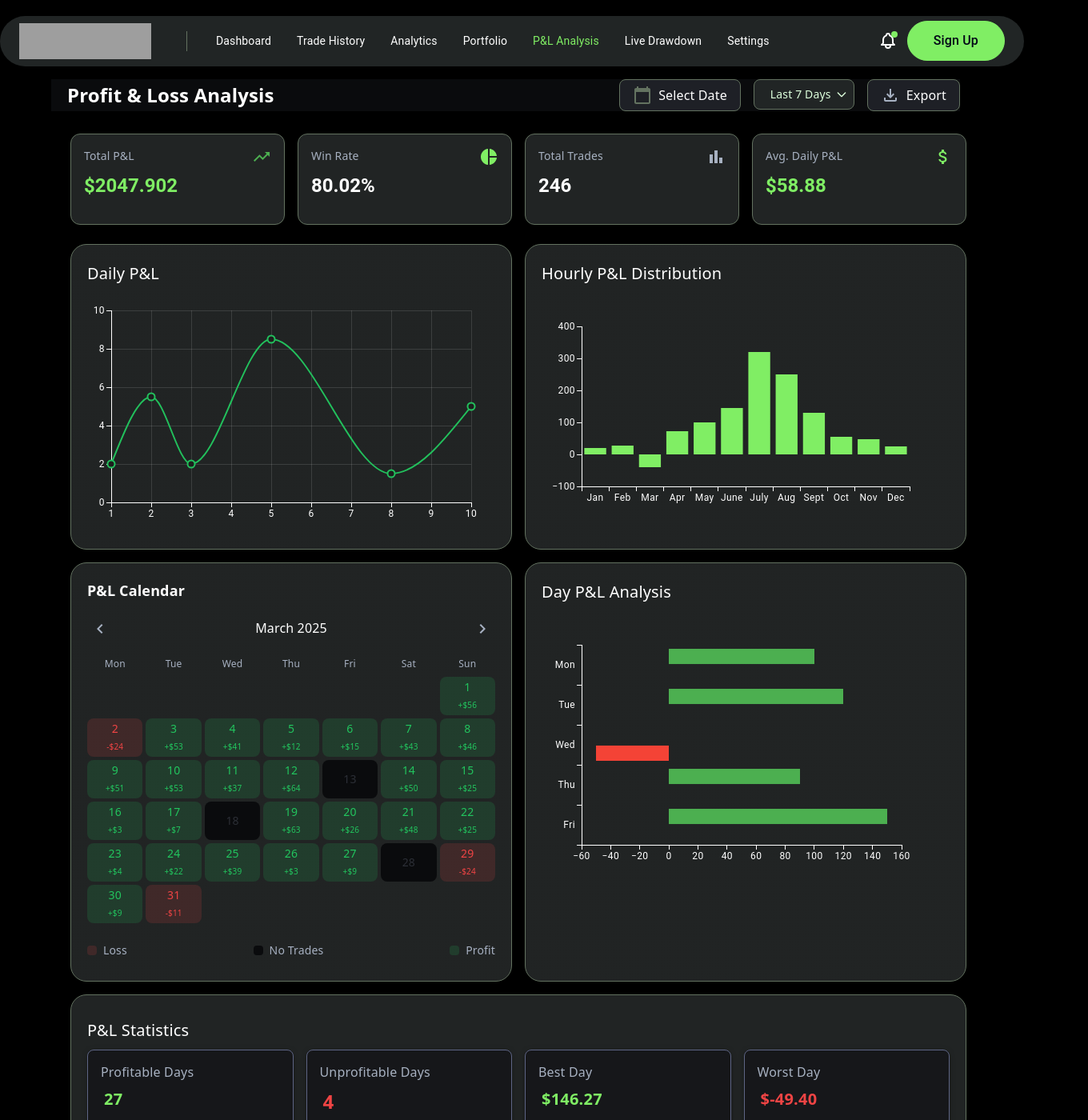
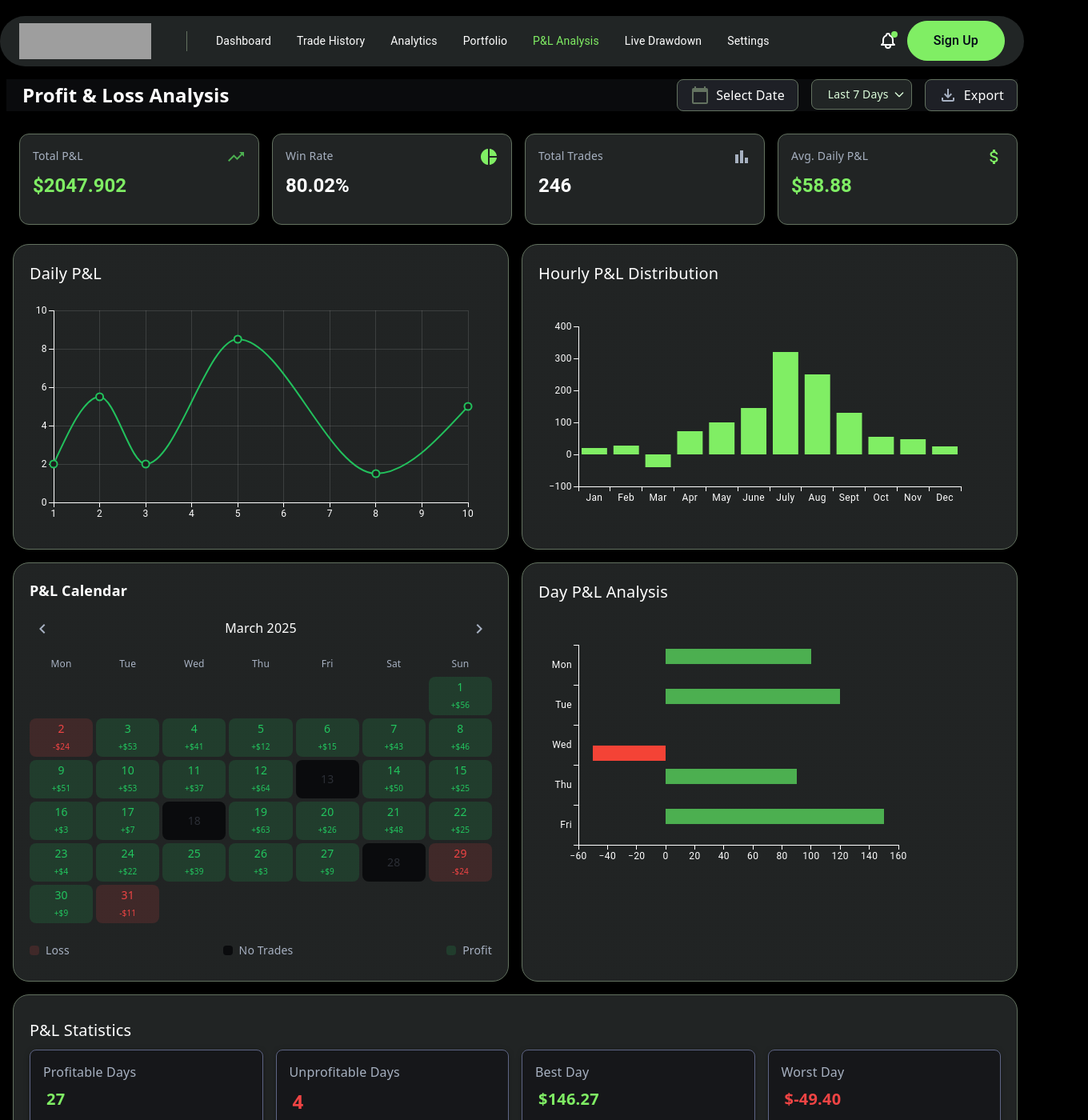
Before and after one commit to muchhar/dashboard, a React (Vite) app in the folder dashboard/: page /pnl-analysis in a window 1280 px wide. Shown: the top 1400 px of the page at 80% size, 1360 px wide, since content can reach past the window. Built offline with nearby package versions, Linux system fonts and the light colour scheme; grey boxes are pictures that could not be loaded.

Commit message:
update settings

```diff
--- a/dashboard/src/components/LiveDrawdown.jsx
+++ b/dashboard/src/components/LiveDrawdown.jsx
@@ -53,7 +53,7 @@ const LiveDropdown = () => {
     drawdown:`-$${Math.floor(Math.random() * 100000)} (${Math.floor(Math.random() * 100)})` , // Random drawdown between 0 and 100
   }));
   return (
-    <Box sx={{  textAlign: "left",ml:11,mt:2,mr:11 }}>
+    <Box sx={{  textAlign: "left",ml:2,mt:2,mr:2 }}>
       <Typography variant="h5"  fontWeight="bold" gutterBottom sx={{ textAlign: 'left',ml:0,pt:1 }}>
               Live Dropdown
       </Typography>
--- a/dashboard/src/components/Pnlanalysis.jsx
+++ b/dashboard/src/components/Pnlanalysis.jsx
@@ -340,9 +340,9 @@ function Pnlanalysis() {
   };
 
   return (
-    <Container maxWidth={false} disableGutters  sx={{ ml: 8}} > {/* Align left with margin */}
+    <Container maxWidth={false} disableGutters  sx={{ ml: 1}} > {/* Align left with margin */}
       {/* Account Overview Title */}
-      <Stack direction="row" display={isWideSc?'flex':'none'} alignItems="center" justifyContent="space-between" spacing={2} sx={{ pt: 2,mr:18 }}>
+      <Stack direction="row" display={isWideSc?'flex':'none'} alignItems="center" justifyContent="space-between" spacing={2} sx={{ pt: 2,mr:2 }}>
       <div className="flex flex-row items-center justify-between gap-4 w-full bg-[#0a0b0d] text-white text-base leading-6 font-sans">
       {/* Title */}
       <h2 className="text-2xl font-semibold leading-8 text-white ml-5 text-left">
@@ -500,7 +500,7 @@ function Pnlanalysis() {
   </Button>
   </Box>
 </Stack>
-<Grid container   sx={{ mt: 2.5, ml: 2,pr:18 }} >
+<Grid container   sx={{ mt: 2.5, ml: 1,pr:2 }} >
       {/* Total P&L Card */}
       <Grid  sx={{ width: cardWidth }}>
         <Card
@@ -675,7 +675,7 @@ function Pnlanalysis() {
       spacing={2} // Add spacing between cards
       alignItems="center"
       justifyContent="space-between"
-      sx={{pt:2,ml:3,pr:17}}
+      sx={{pt:2,ml:1,pr:2}}
     >
       {/* Cumulative Performance Card */}
       <Card
@@ -764,7 +764,7 @@ function Pnlanalysis() {
 
       <Stack direction={isWideScreen ? 'row' : 'column'} spacing={2} // Add spacing between cards
       // Horizontal on wide screens, vertical on smaller screens
-       alignItems="stretch" justifyContent="space-between" sx={{pt:2,ml:3,mr:17}}>
+       alignItems="stretch" justifyContent="space-between" sx={{pt:2,ml:1,mr:2}}>
 
    <Card sx={{ p: 0.5, mb: 1,ml:4,my:0, boxShadow: 3,width:'100%',  backgroundColor: '#151818', borderRadius: 5,border:1,borderColor:'#637260',
 
@@ -860,7 +860,7 @@ function Pnlanalysis() {
 
 
 
-           <Card sx={{ p: 0.5, mb: 1,ml:3,mr:17,my:2, boxShadow: 3,  backgroundColor: '#151818', borderRadius: 5,border:1,borderColor:'#637260',
+           <Card sx={{ p: 0.5, mb: 1,ml:1,mr:2,my:2, boxShadow: 3,  backgroundColor: '#151818', borderRadius: 5,border:1,borderColor:'#637260',
 
     }}> {/* Limit width */}
      <CardContent>
--- a/dashboard/src/components/Settings.jsx
+++ b/dashboard/src/components/Settings.jsx
@@ -32,12 +32,12 @@ const Settings = () => {
   ];
 
   return (
-    <Container maxWidth={false} disableGutters  sx={{ ml: 9,mt:1.5, width:'100%'}}>
+    <Container maxWidth={false} disableGutters  sx={{ ml: 1,mt:1.5, width:'100%'}}>
     <Typography variant="h5" fontWeight="bold" sx={{pl:2,textAlign:'left',pt:1}} >
     Settings
       </Typography>
 
-    <Card sx={{ mt:2,ml:2,mr:18,height:50,borderRadius:4,backgroundColor:'#151818' }}>
+    <Card sx={{ mt:2,ml:2,mr:4,height:50,borderRadius:4,backgroundColor:'#151818' }}>
       {/* Title */}
 
       {/* Tabs */}
@@ -80,10 +80,10 @@ const Settings = () => {
 
       {/* Tab Content */}
      </Card>
-     <Box sx={{display: activeTab==0?'flex':'none',mt:3,ml:2,mr:18,borderRadius:3}}>
+     <Box sx={{display: activeTab==0?'flex':'none',mt:3,ml:2,mr:4,borderRadius:3}}>
 
 
-     <div className="w-full bg-[#151818] border-[#637260] rounded-2xl p-8 text-white shadow-lg flex-grow"><h2 className="text-xl font-bold mb-8 text-left">Account Information</h2>
+     <div className="w-full bg-[#151818] border border-[#637260] rounded-2xl p-8 text-white shadow-lg flex-grow"><h2 className="text-xl font-bold mb-8 text-left">Account Information</h2>
       <div className="grid grid-cols-1 md:grid-cols-2 gap-8">
         <div>
           <label htmlFor="fullName" className="block text-gray-300 mb-2 text-left">
@@ -176,7 +176,7 @@ const Settings = () => {
       </div></div>
     </div>
     </Box>
-    <Box sx={{display: activeTab==1?'flex':'none',mt:3,ml:2,mr:18,borderRadius:3}}>
+    <Box sx={{display: activeTab==1?'flex':'none',mt:3,ml:2,mr:4,borderRadius:3}}>
     <div className="mt-0 mb-0 w-full bg-[#0A0B0D] text-white text-base leading-6 font-sans">
       {/* Change Password Section */}
       <div className="bg-[#151818] border-[#637260] border  rounded-xl p-6">
@@ -260,7 +260,7 @@ const Settings = () => {
       </div>
     </div>
     </Box>
-    <Box sx={{display: activeTab==2?'flex':'none',mt:3,ml:2,mr:18,borderRadius:3}}>
+    <Box sx={{display: activeTab==2?'flex':'none',mt:3,ml:2,mr:4,borderRadius:3}}>
     <div className="mt-0 bg-[#151818] border border-[#637260] rounded-xl p-6 w-full text-white text-base leading-6 font-sans">
       {/* Notification Preferences Section */}
       <h3 className="text-lg font-semibold leading-7 mb-6 text-left">Notification Preferences</h3>
@@ -351,7 +351,7 @@ const Settings = () => {
       </div>
     </div>
       </Box>
-      <Box sx={{display: activeTab==3?'flex':'none',mt:3,ml:2,mr:18,borderRadius:3}}>
+      <Box sx={{display: activeTab==3?'flex':'none',mt:3,ml:2,mr:4,borderRadius:3}}>
       <div className="mt-0 bg-[#151818] border border-[#637260] rounded-xl p-6 w-full text-white text-base leading-6 font-sans">
      <h3 className="text-lg font-semibold leading-7 mb-6 text-left">Display Preferences</h3>
       <div>
@@ -422,7 +422,7 @@ const Settings = () => {
       </div>
     </div>
       </Box>
-      <Box sx={{display: activeTab==4?'flex':'none',mt:3,ml:2,mr:18,borderRadius:3}}>
+      <Box sx={{display: activeTab==4?'flex':'none',mt:3,ml:2,mr:4,borderRadius:3}}>
       <div className="mt-0 w-full bg-[#0A0B0D] text-white text-base leading-6 font-sans">
       {/* Current Plan Section */}
       <div className="bg-[#151818] border border-[#637260] rounded-xl p-6">
```
